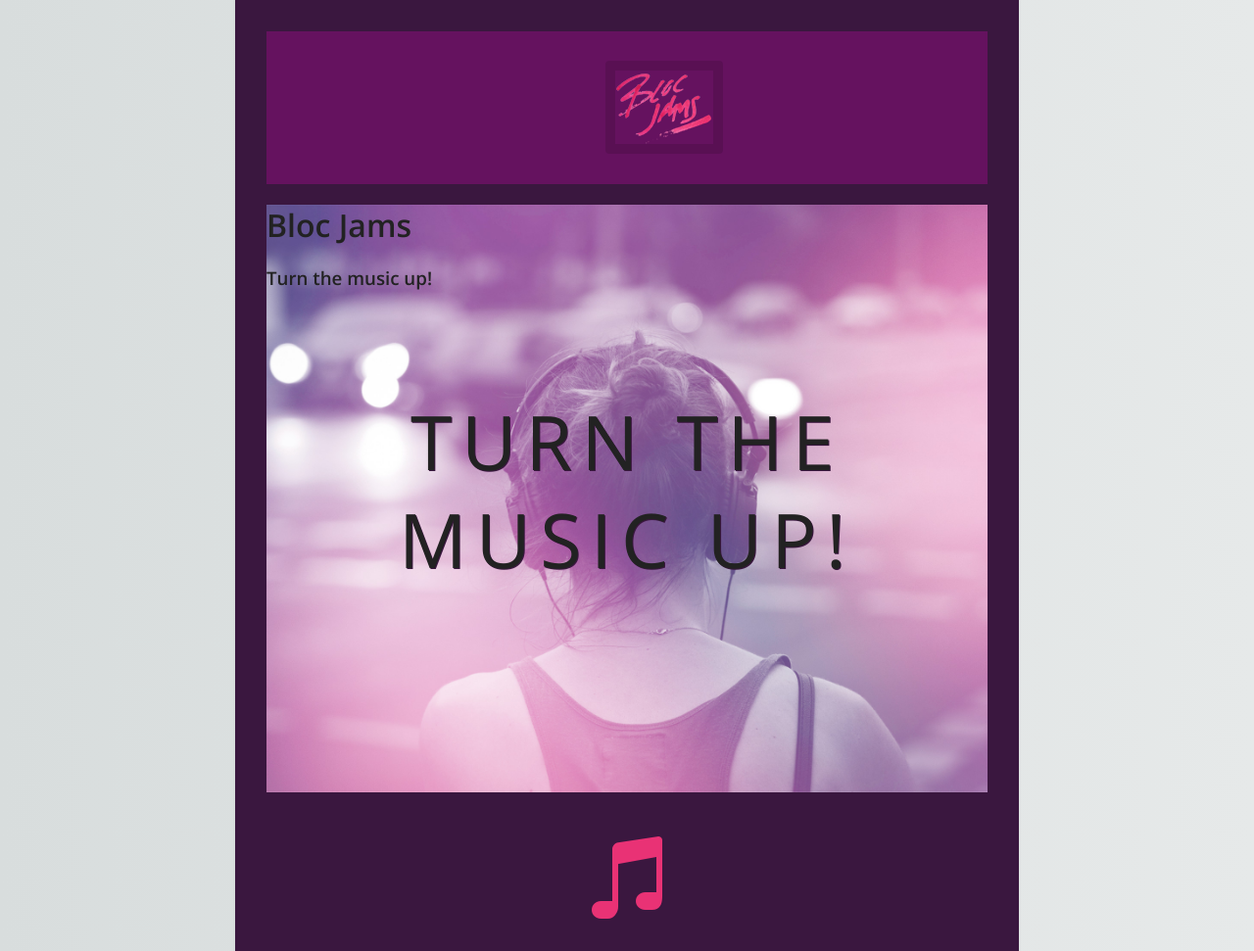
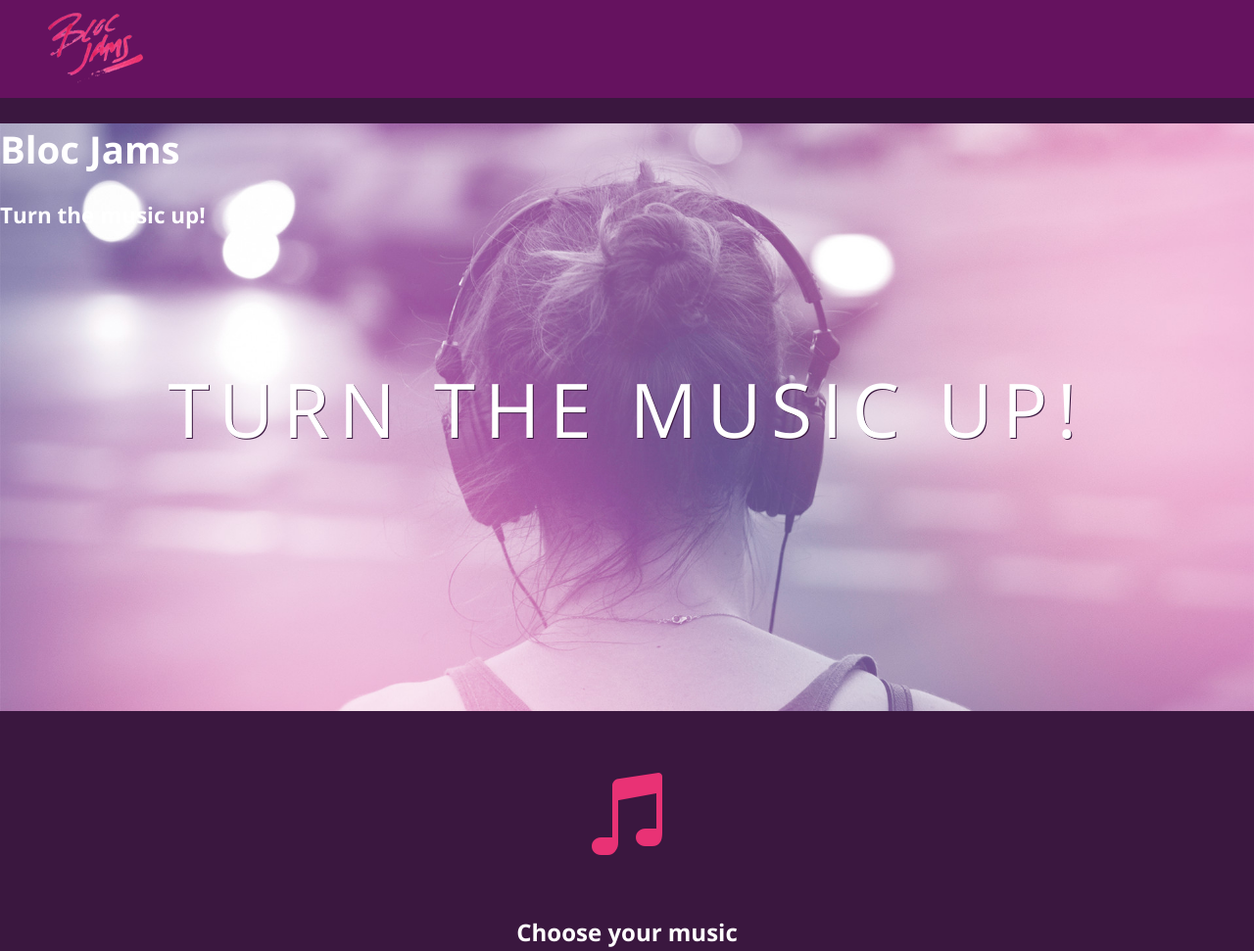
Before and after one commit to ssax25/bloc-jams, a plain HTML site: page index.html in a window 1280 px wide. Shown: the top 971 px of the page at 98% size. Drawn offline with nearby package versions, Linux system fonts and the light colour scheme.

Commit message:
checkpoint eight

```diff
--- a/styles/main.css
+++ b/styles/main.css
@@ -4,29 +4,19 @@
      box-sizing: border-box;
  }
 
+
 html {
-    background-color: #e6e9e9;
-    background-image: -webkit-linear-gradient(270deg,rgb(230,233,233) 0%,rgb(216,221,221) 100%);
-    background-image: linear-gradient(270deg,rgb(230,233,233) 0%,rgb(216,221,221) 100%);
-    -webkit-font-smoothing: antialiased;
-    height: 100%;
+     height: 100%; /* makes sure our HTML takes up 100% of the browser window */
  }
 
  body {
-    margin: 0 auto;
-    padding: 2em 2em 4em;
-    max-width: 800px;
-    font-family: 'Open Sans', Helvetica, Arial, sans-serif;
-    font-size: 16px;
-    line-height: 1.5em;
-    color: white;
-    background-color: #ffffff;
-    box-shadow: 0 0 2px rgba(0, 0, 0, 0.06);
-    min-height: 100%;
+     font-family: 'Open Sans'; /* sets our font to the "Open Sans" typeface */
+     color: white; /* sets the text color to white */
+     min-height: 100%; /* says the height of the body must be, at minimum, 100% of the window */
  }
 
  body.landing {
-    background-color: rgb(58,23,63);
+     background-color: rgb(58,23,63); /* sets the background color to an RGB value (see below) */
  }
 
 .navbar {
@@ -35,59 +25,8 @@ body.landing {
  }
 
  .navbar .logo {
-    position: relative;
+     position: relative; /* positioning will be explained in a resource */
      left: 2rem;
-}
-
-h1, h2, h3, h4, h5, h6 {
-    color: #222;
-    font-weight: 600;
-    line-height: 1.3em;
-}
-
-h2 {
-    margin-top: 1.3em;
-}
-
-a {
-    color: #0083e8;
-}
-
-b, strong {
-    font-weight: 600;
-}
-
-samp {
-    display: none;
-}
-
-img {
-    -webkit-animation: colorize 2s cubic-bezier(0, 0, .78, .36) 1;
-    animation: colorize 2s cubic-bezier(0, 0, .78, .36) 1;
-    background: transparent;
-    border: 10px solid rgba(0, 0, 0, 0.12);
-    border-radius: 4px;
-    display: block;
-    margin: 1.3em auto;
-    max-width: 95%;
-}
-
-@-webkit-keyframes colorize {
-    0% {
-        -webkit-filter: grayscale(100%);
-    }
-    100% {
-        -webkit-filter: grayscale(0%);
-    }
-}
-
-@keyframes colorize {
-    0% {
-        filter: grayscale(100%);
-    }
-    100% {
-        filter: grayscale(0%);
-    }
  }
 
 .hero-content {
@@ -119,7 +58,6 @@ img {
      position: relative;
      -webkit-box-sizing: border-box;
      -moz-box-sizing: border-box;
-     /* we'll explain this in a resource */
  }
 
  .point {
@@ -146,19 +84,23 @@ img {
 
 /* Medium and small screens (640px) */
  @media (min-width: 40rem) {
-   html { font-size: 112%; }
+   html { font-size: 112%; }/* Style information will go here */
+ }
+
 .column {
          float: left;
          padding-left: 1rem;
          padding-right: 1rem;
      }
+
+
      .column.full { width: 100%; }
      .column.two-thirds { width: 66.7%; }
      .column.half { width: 50%; }
      .column.third { width: 33.3%; }
      .column.fourth { width: 25%; }
      .column.flow-opposite { float: right; }
- }
+
 
  .clearfix:before,
  .clearfix:after {
@@ -172,5 +114,5 @@ img {
 
  /* Large screens (1024px) */
  @media (min-width: 64rem) {
-    html { font-size: 120%; }
+   html { font-size: 120%; }/* Style information will go here */
  }
```
Lines whose indentation alone changed are shown as unchanged.
